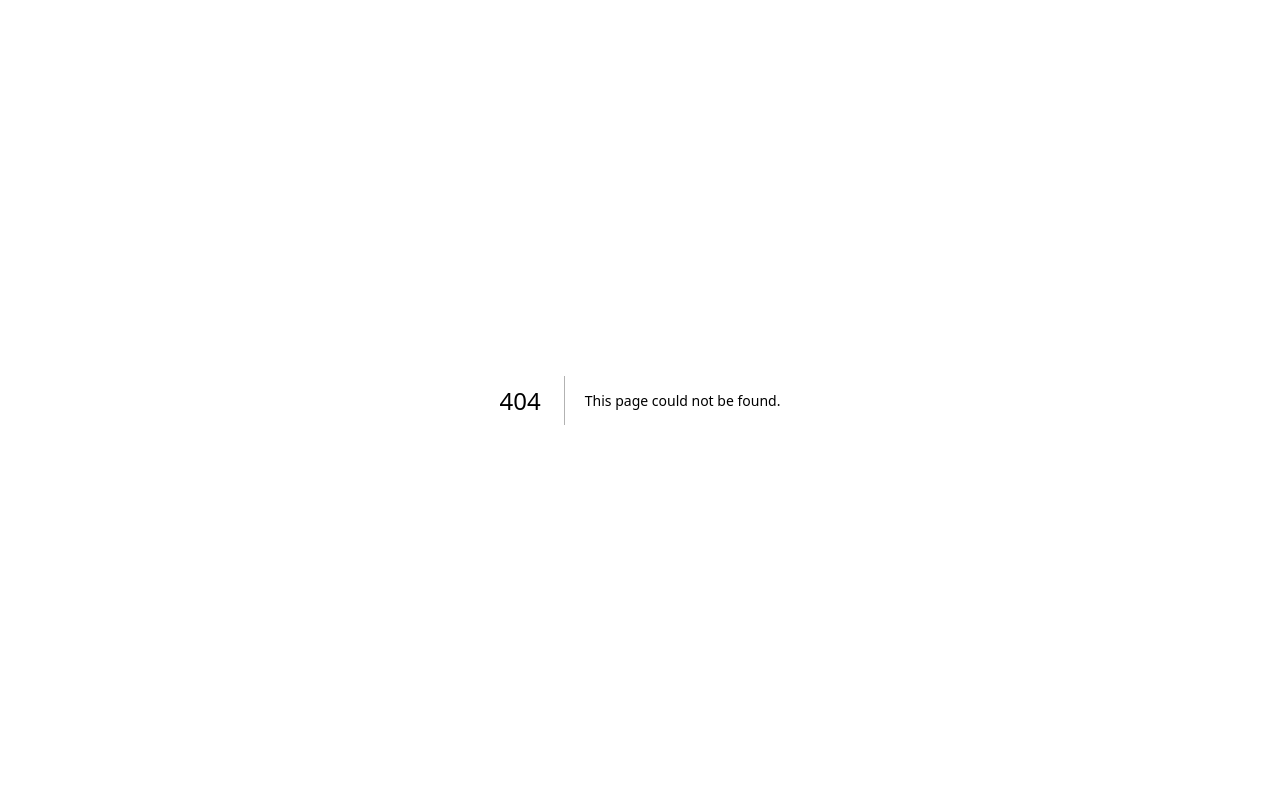
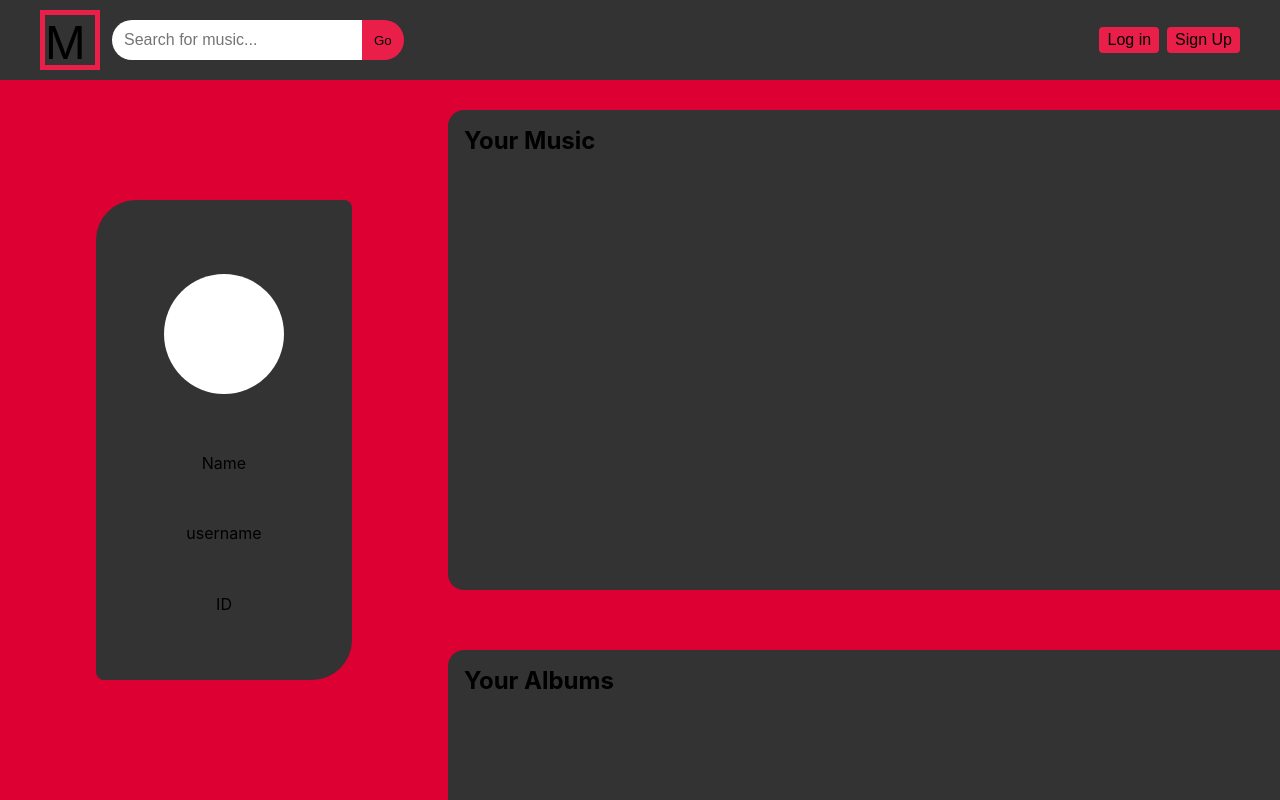
Before and after one commit to amodmanjarekar/music-streaming-project, a Next.js app in the folder musico-client/: page /user/profile in a window 1280 px wide. Before the commit this address had no page. Built offline with nearby package versions, Linux system fonts and the light colour scheme.

Commit message:
add routes and basic styling

```diff
--- a/musico-client/components/Navbar.module.css
+++ b/musico-client/components/Navbar.module.css
@@ -13,6 +13,7 @@
   margin: 4px;
   font-size: 45px;
   border: solid 5px var(--accent);
+  cursor: pointer;
 }
 
 .navsearch {
@@ -52,6 +53,7 @@
   font-size: 16px;
   padding: 4px 8px;
   border: none;
+  border-radius: 4px;
   cursor: pointer;
 }
 
@@ -66,4 +68,5 @@
   background-color: #ccc;
   border: none;
   border-radius: 50%;
+  cursor: pointer;
 }
--- a/musico-client/components/navbar.js
+++ b/musico-client/components/navbar.js
@@ -1,11 +1,15 @@
+import Link from "next/link";
+
 import styles from "./Navbar.module.css";
 
 export default function Navbar() {
-  const isLoggedIn = true;
+  const isLoggedIn = false;
 
   return (
     <div className={styles.navcontainer}>
-      <div className={styles.navlogo}>M</div>
+      <Link href="/">
+        <div className={styles.navlogo}>M</div>
+      </Link>
       <div>
         <input
           className={styles.navsearch}
@@ -20,12 +24,18 @@ export default function Navbar() {
         {isLoggedIn ? (
           <>
             <button className={styles.navbtn}>Upload</button>
-            <button className={styles.navprofile}></button>
+            <Link href="/user/profile">
+              <button className={styles.navprofile}></button>
+            </Link>
           </>
         ) : (
           <>
-            <button className={styles.navbtn}>Log in</button>
-            <button className={styles.navbtn}>Sign Up</button>
+            <Link href="/user/login">
+              <button className={styles.navbtn}>Log in</button>
+            </Link>
+            <Link href="/user/register">
+              <button className={styles.navbtn}>Sign Up</button>
+            </Link>
           </>
         )}
       </div>
--- /dev/null
+++ b/musico-client/pages/user/profile.js
@@ -0,0 +1,33 @@
+import Layout from "../../components/layout";
+
+import styles from "../../styles/Profile.module.css";
+
+export default function Profile() {
+  return (
+    <Layout>
+      <div className={styles.profilecontainer}>
+        <div className={styles.profilecardcontainer}>
+          <div className={styles.profilecard}>
+            <div className={styles.profilephoto}></div>
+            <div>Name</div>
+            <div>username</div>
+            <div>ID</div>
+          </div>
+        </div>
+        <div className={styles.profiledatacontainer}>
+          <div className={styles.profiledata}>
+            <div className={styles.profilemusic}>
+              <h2>Your Music</h2>
+            </div>
+            <div className={styles.profilegroups}>
+              <h2>Your Albums</h2>
+            </div>
+            <div className={styles.profilegroups}>
+              <h2>Your Playlists</h2>
+            </div>
+          </div>
+        </div>
+      </div>
+    </Layout>
+  );
+}
--- /dev/null
+++ b/musico-client/styles/Profile.module.css
@@ -0,0 +1,68 @@
+.profilecontainer {
+  display: flex;
+  width: 100%;
+  height: 90vh;
+  background-color: var(--highlight);
+}
+
+.profilecardcontainer {
+  width: 35%;
+  display: flex;
+  align-items: center;
+  justify-content: center;
+}
+
+.profilecard {
+  display: flex;
+  flex-direction: column;
+  align-items: center;
+  justify-content: space-evenly;
+  height: 60vh;
+  width: 20vw;
+  border-radius: 40px 8px 40px 8px;
+  padding: 16px;
+  background-color: #333;
+}
+
+.profilephoto {
+  width: 120px;
+  height: 120px;
+  border-radius: 50%;
+  margin: 8px;
+  background-color: #fff;
+}
+
+.profiledatacontainer {
+  width: 65%;
+  height: 90vh;
+  overflow-y: scroll;
+}
+
+.profiledata {
+  display: flex;
+  flex-direction: column;
+  align-items: center;
+  justify-content: center;
+}
+
+.profilemusic {
+  height: 60vh;
+  width: 100%;
+  margin: 30px;
+  border-radius: 16px 0px 0px 16px;
+  padding: 16px;
+  background-color: #333;
+}
+
+.profiledata h2 {
+  margin: 0;
+}
+
+.profilegroups {
+  width: 100%;
+  margin: 30px;
+  border-radius: 16px 0px 0px 16px;
+  padding: 16px;
+  height: 40vh;
+  background-color: #333;
+}
--- a/musico-client/styles/globals.css
+++ b/musico-client/styles/globals.css
@@ -10,6 +10,10 @@ body {
   height: 100%;
   font-family: -apple-system, BlinkMacSystemFont, Segoe UI, Roboto, Oxygen,
     Ubuntu, Cantarell, Fira Sans, Droid Sans, Helvetica Neue, sans-serif;
+}
+
+input:focus {
+  outline: none;
 }
 
 a {
@@ -27,6 +31,6 @@ a {
   }
   body {
     color: white;
-    background: black;
+    background: #222;
   }
 }
```
Also changed, not shown: musico-client/pages/index.js (+43 -4 lines), musico-client/pages/user/login.js (added, +25 -0 lines), musico-client/pages/user/register.js (added, +31 -0 lines), musico-client/styles/Auth.module.css (added, +55 -0 lines), musico-client/styles/Home.module.css (+48 -1 lines).
